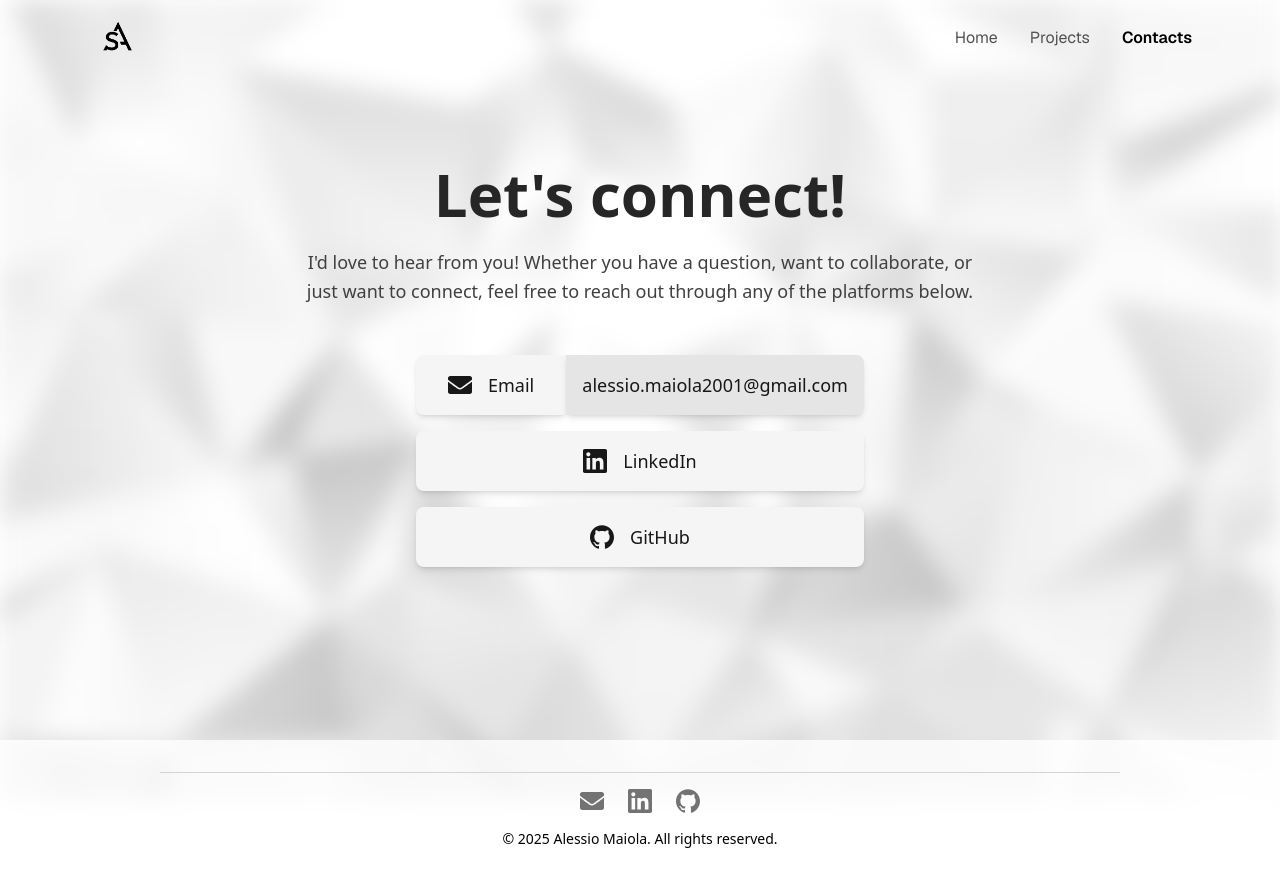
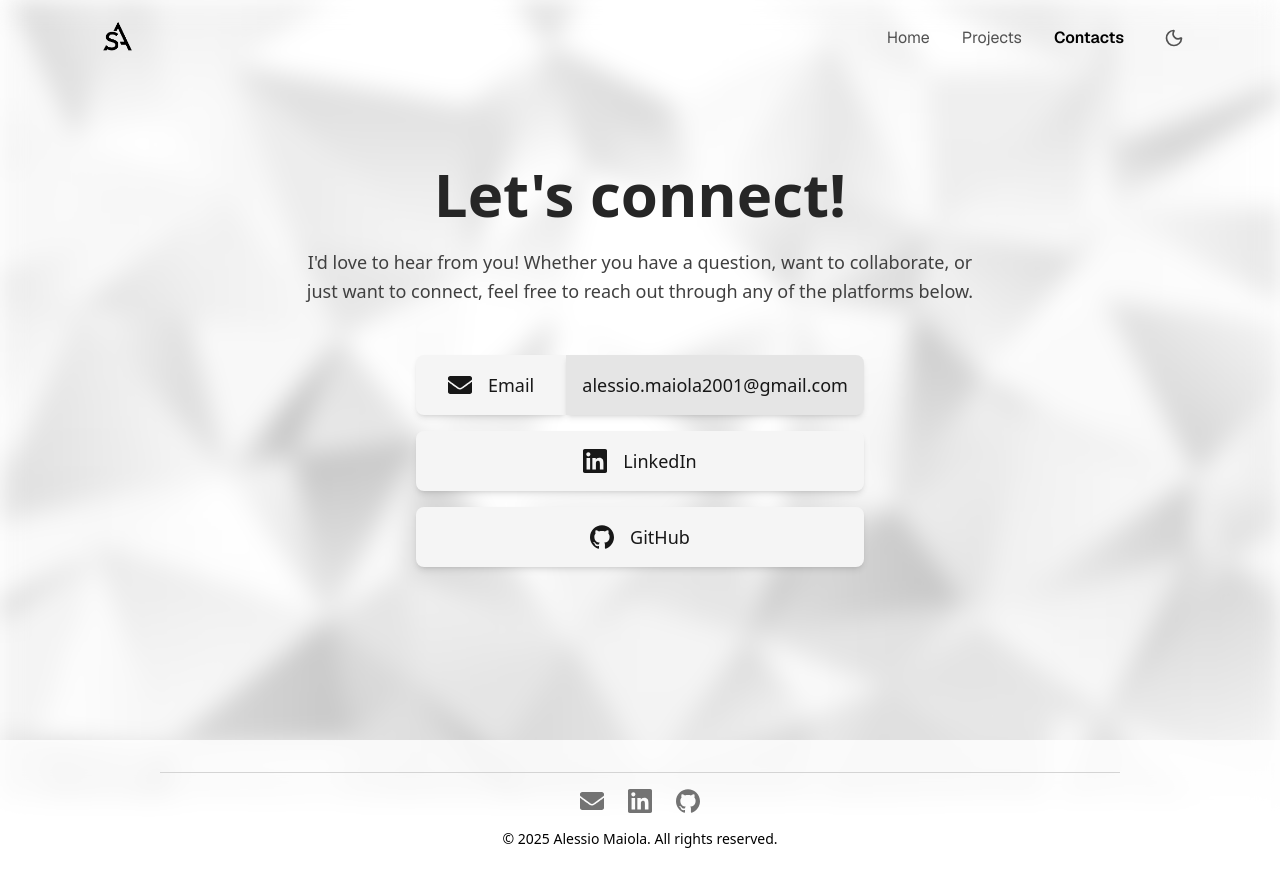
Before and after one commit to SirAlex01/SirAlex01.github.io, a Next.js app: page /contacts in a window 1280 px wide. Built offline with nearby package versions, Linux system fonts and the light colour scheme.

Commit message:
feat: added theme toggle button

```diff
--- a/app/components/navbar/navbar.tsx
+++ b/app/components/navbar/navbar.tsx
@@ -8,6 +8,7 @@ import { createPortal } from "react-dom";
 import { Menu } from "lucide-react";
 import { navLinks } from "./nav-links";
 import MobileMenu from "./mobile-menu";
+import ThemeToggle from "../ui/theme-toggle";
 
 export default function Navbar() {
   const [isOpen, setIsOpen] = useState(false);
@@ -74,12 +75,15 @@ export default function Navbar() {
                 {link.name}
               </Link>
             ))}
+            {mounted && <ThemeToggle />}
           </div>
 
           {!isOpen && mounted && (
+            <div className="md:hidden flex items-center gap-1">
+              <ThemeToggle />
               <button
                 onClick={toggleMenu}
-              className="md:hidden p-2 rounded focus:outline-none focus:ring-2 focus:ring-neutral-300 dark:focus:ring-neutral-700 transition-colors duration-300"
+                className="p-2 rounded focus:outline-none focus:ring-2 focus:ring-neutral-300 dark:focus:ring-neutral-700 transition-colors duration-300"
                 aria-label="Toggle menu"
               >
                 <Menu
@@ -87,6 +91,7 @@ export default function Navbar() {
                   className="text-black dark:text-white transition-colors duration-300"
                 />
               </button>
+            </div>
           )}
         </div>
       </nav>
--- /dev/null
+++ b/app/components/ui/theme-provider.tsx
@@ -0,0 +1,44 @@
+"use client";
+
+import { createContext, useCallback, useContext, useEffect, useState } from "react";
+
+type Theme = "light" | "dark";
+
+interface ThemeContextValue {
+  theme: Theme;
+  toggleTheme: () => void;
+}
+
+const ThemeContext = createContext<ThemeContextValue | undefined>(undefined);
+
+export function ThemeProvider({ children }: { children: React.ReactNode }) {
+  const [theme, setTheme] = useState<Theme>("light");
+
+  useEffect(() => {
+    const isDark = document.documentElement.classList.contains("dark");
+    setTheme(isDark ? "dark" : "light");
+  }, []);
+
+  const toggleTheme = useCallback(() => {
+    setTheme((prev) => {
+      const next = prev === "dark" ? "light" : "dark";
+      document.documentElement.classList.toggle("dark", next === "dark");
+      localStorage.setItem("theme", next);
+      return next;
+    });
+  }, []);
+
+  return (
+    <ThemeContext.Provider value={{ theme, toggleTheme }}>
+      {children}
+    </ThemeContext.Provider>
+  );
+}
+
+export function useTheme() {
+  const context = useContext(ThemeContext);
+  if (!context) {
+    throw new Error("useTheme must be used within a ThemeProvider");
+  }
+  return context;
+}
--- /dev/null
+++ b/app/components/ui/theme-toggle.tsx
@@ -0,0 +1,22 @@
+"use client";
+
+import { Moon, Sun } from "lucide-react";
+import { useTheme } from "./theme-provider";
+
+export default function ThemeToggle({ className = "" }: { className?: string }) {
+  const { theme, toggleTheme } = useTheme();
+
+  return (
+    <button
+      onClick={toggleTheme}
+      aria-label={theme === "dark" ? "Switch to light mode" : "Switch to dark mode"}
+      className={`p-2 rounded-full transition-colors duration-300 cursor-pointer
+        text-neutral-600 hover:text-black hover:bg-neutral-200/60
+        dark:text-neutral-400 dark:hover:text-white dark:hover:bg-neutral-800/60
+        focus:outline-none focus:ring-2 focus:ring-neutral-300 dark:focus:ring-neutral-700
+        ${className}`}
+    >
+      {theme === "dark" ? <Sun size={20} /> : <Moon size={20} />}
+    </button>
+  );
+}
--- a/app/globals.css
+++ b/app/globals.css
@@ -1,4 +1,6 @@
 @import "tailwindcss";
+
+@custom-variant dark (&:where(.dark, .dark *));
 
 :root {
   --background: #ffffff;
@@ -12,11 +14,9 @@
   --font-mono: var(--font-geist-mono);
 }
 
-@media (prefers-color-scheme: dark) {
-  :root {
-    --background: #0a0a0a;
-    --foreground: #ededed;
-  }
+.dark {
+  --background: #0a0a0a;
+  --foreground: #ededed;
 }
 
 body {
--- a/app/layout.tsx
+++ b/app/layout.tsx
@@ -5,6 +5,17 @@ import Navbar from "./components/navbar/navbar";
 import Footer from "./components/footer/footer";
 import ScrollRestorationManager from "./components/ui/scroll-restoration";
 import StructuredData from "./components/ui/structured-data";
+import { ThemeProvider } from "./components/ui/theme-provider";
+
+const themeInitScript = `
+(function () {
+  try {
+    var stored = localStorage.getItem("theme");
+    var isDark = stored ? stored === "dark" : window.matchMedia("(prefers-color-scheme: dark)").matches;
+    document.documentElement.classList.toggle("dark", isDark);
+  } catch (e) {}
+})();
+`;
 
 const geistSans = Geist({
   variable: "--font-geist-sans",
@@ -86,10 +97,12 @@ export default function RootLayout({
     <html lang="en">
       <head>
         <StructuredData />
+        <script dangerouslySetInnerHTML={{ __html: themeInitScript }} />
       </head>
       <body
         className={`${geistSans.variable} ${geistMono.variable} antialiased`}
       >
+        <ThemeProvider>
           <ScrollRestorationManager />
           <Navbar />
           <main className="flex-1">
@@ -102,6 +115,7 @@ export default function RootLayout({
             {children}
           </main>
           <Footer />
+        </ThemeProvider>
       </body>
     </html>
   );
```
Also changed, not shown: 1 other file (tests, documents, lock files or other folders). Lines whose indentation alone changed are shown as unchanged.
